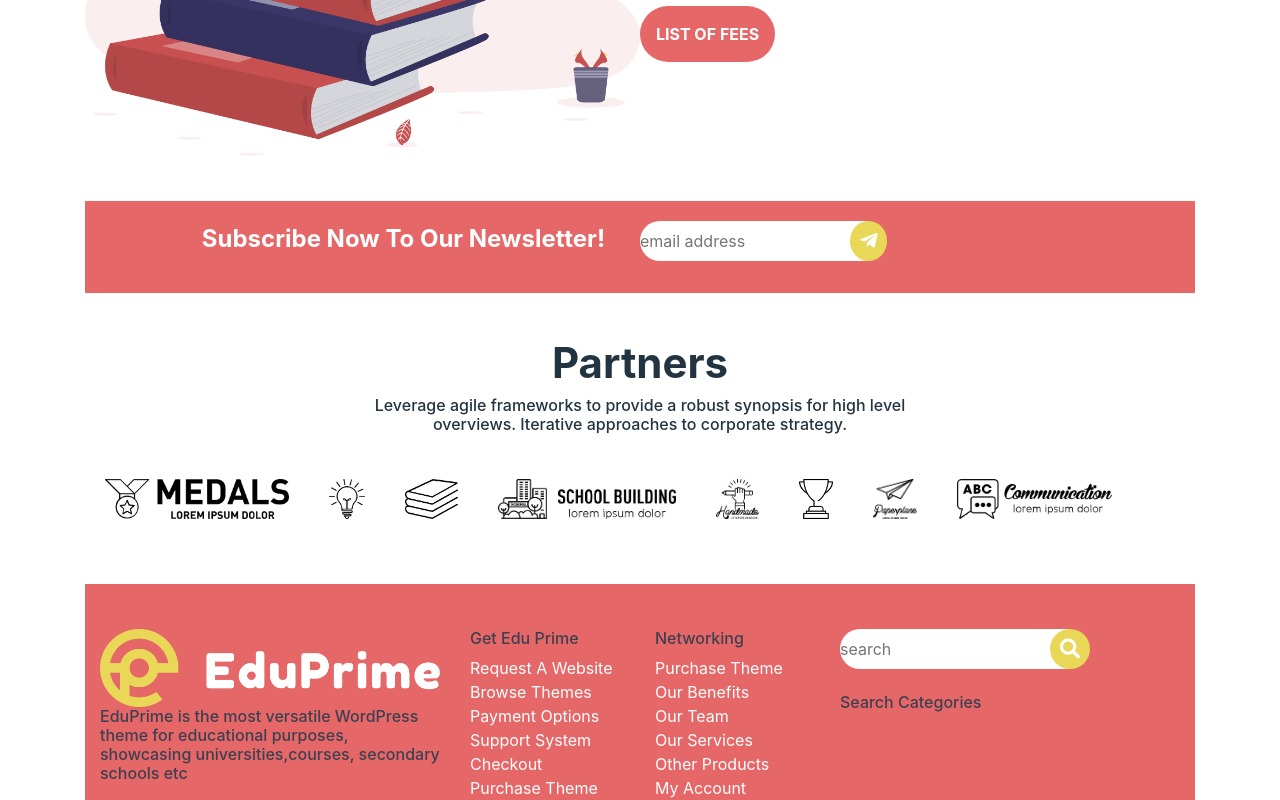
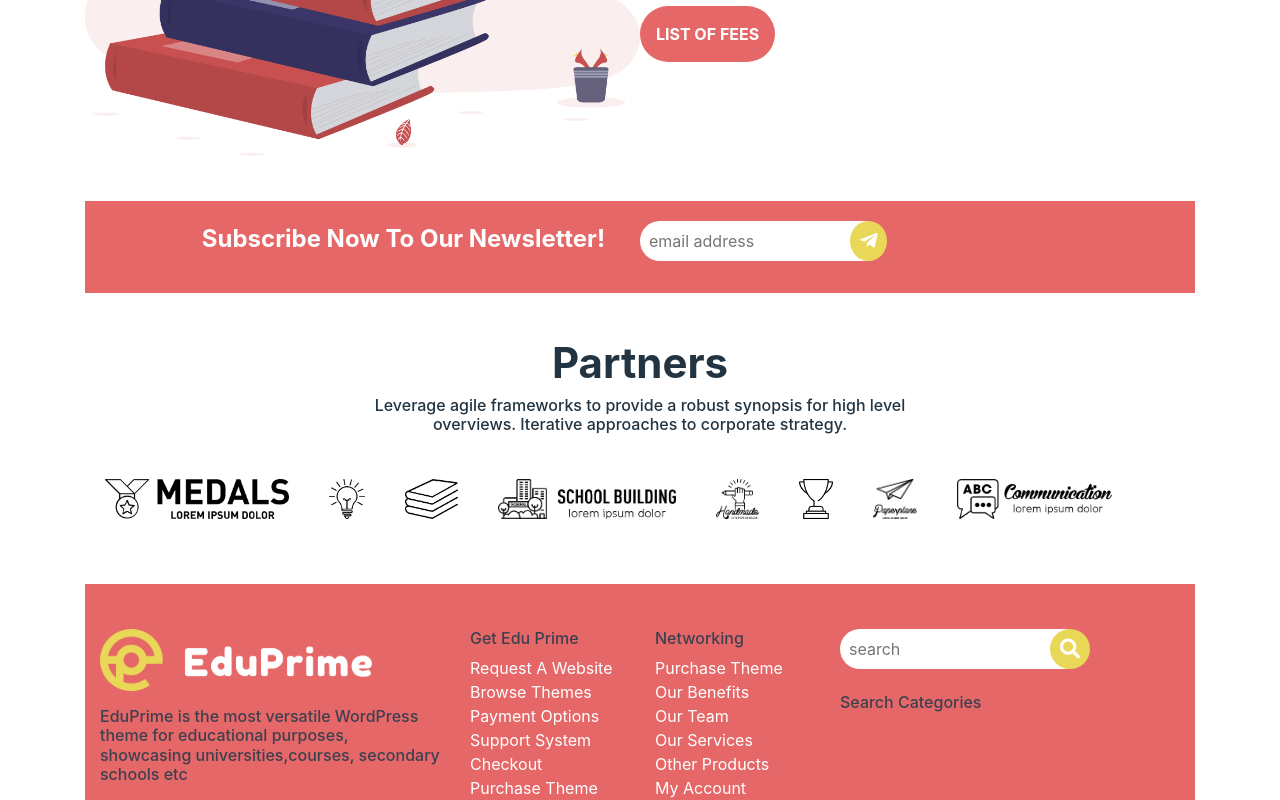
Before and after one commit to FrancescoDale/proj-html-vuejs, a plain HTML site: page index.html in a window 1280 px wide. Shown: the part 3098-3898 px from the top of the page. Drawn offline with nearby package versions, Linux system fonts and the light colour scheme.

Commit message:
fix spaziature

```diff
--- a/assets/style.css
+++ b/assets/style.css
@@ -305,7 +305,7 @@ footer {
 }
 
 footer img {
-    width: 100%;
+    width: 80%;
 }
 
 footer a {
--- a/index.html
+++ b/index.html
@@ -109,7 +109,7 @@
                         <p class="text-capitalize text-right">subscribe now to our newsletter!</p>
                     </div>
                     <div class="sub_right">
-                        <input v-model="userMail" v-on:keyup.enter="subscription()" type="text" name="" value="" placeholder="email address"><i @click="subscription()" class="fab fa-telegram-plane"></i>
+                        <input v-model="userMail" v-on:keyup.enter="subscription()" type="text" name="" value="" placeholder="  email address"><i @click="subscription()" class="fab fa-telegram-plane"></i>
                     </div>
                 </section>
                 <section class="partners text-center">
@@ -124,7 +124,7 @@
                         <div class="row">
                             <div class="col-4">
                                 <img v-bind:src="logo" alt="">
-                                <h4>EduPrime is the most versatile WordPress theme for educational purposes,<br> showcasing universities,courses, secondary schools etc</h4>
+                                <h4 class="mt-3">EduPrime is the most versatile WordPress theme for educational purposes,<br> showcasing universities,courses, secondary schools etc</h4>
                             </div>
                             <div class="col-2 text-capitalize">
                                 <h4>get edu prime</h4>
@@ -135,7 +135,7 @@
                                 <a v-for="item in netWorking" class="mt-1" href="#">{{ item }} <br> </a>
                             </div>
                             <div class="col-4">
-                                <input type="text" name="" value="" placeholder="search"><i class="fas fa-search"></i>
+                                <input type="text" name="" value="" placeholder="  search"><i class="fas fa-search"></i>
                                 <h4 class="mt-4 text-capitalize">search categories</h4>
                             </div>
                         </div>
```
